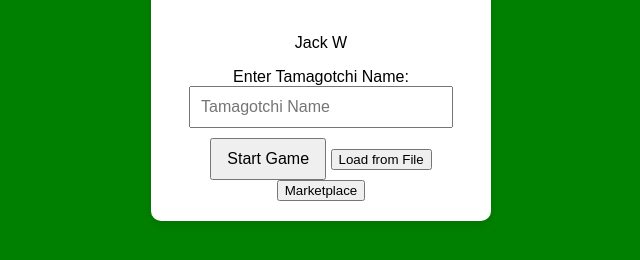
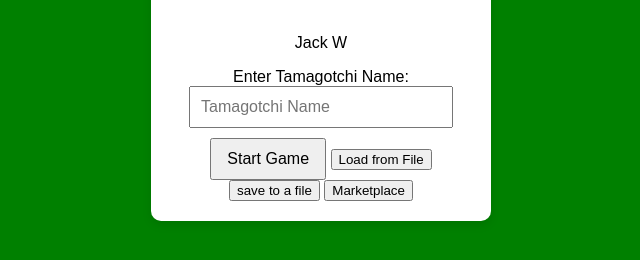
Before and after one commit to balloon2/tamogotchiwebapp, a plain HTML site: page index.html in a window 1280 px wide. Shown: the part 358-618 px from the top of the page, without its empty margins (319-959 px from the left). Drawn offline with Linux system fonts and the light colour scheme.

Commit message:
Fix HTML structure and add save button

```diff
--- a/index.html
+++ b/index.html
@@ -17,6 +17,7 @@
         <button id="startGameButton">Start Game</button>
         <input type="file" id="loadFromFileInput" style="display: none;">
         <button id="loadFromFileButton">Load from File</button>
+        <button id="saveToFileButton">save to a file</button>
         <a href="marketplace.html">
             <button>Marketplace</button>
           </a>
```
